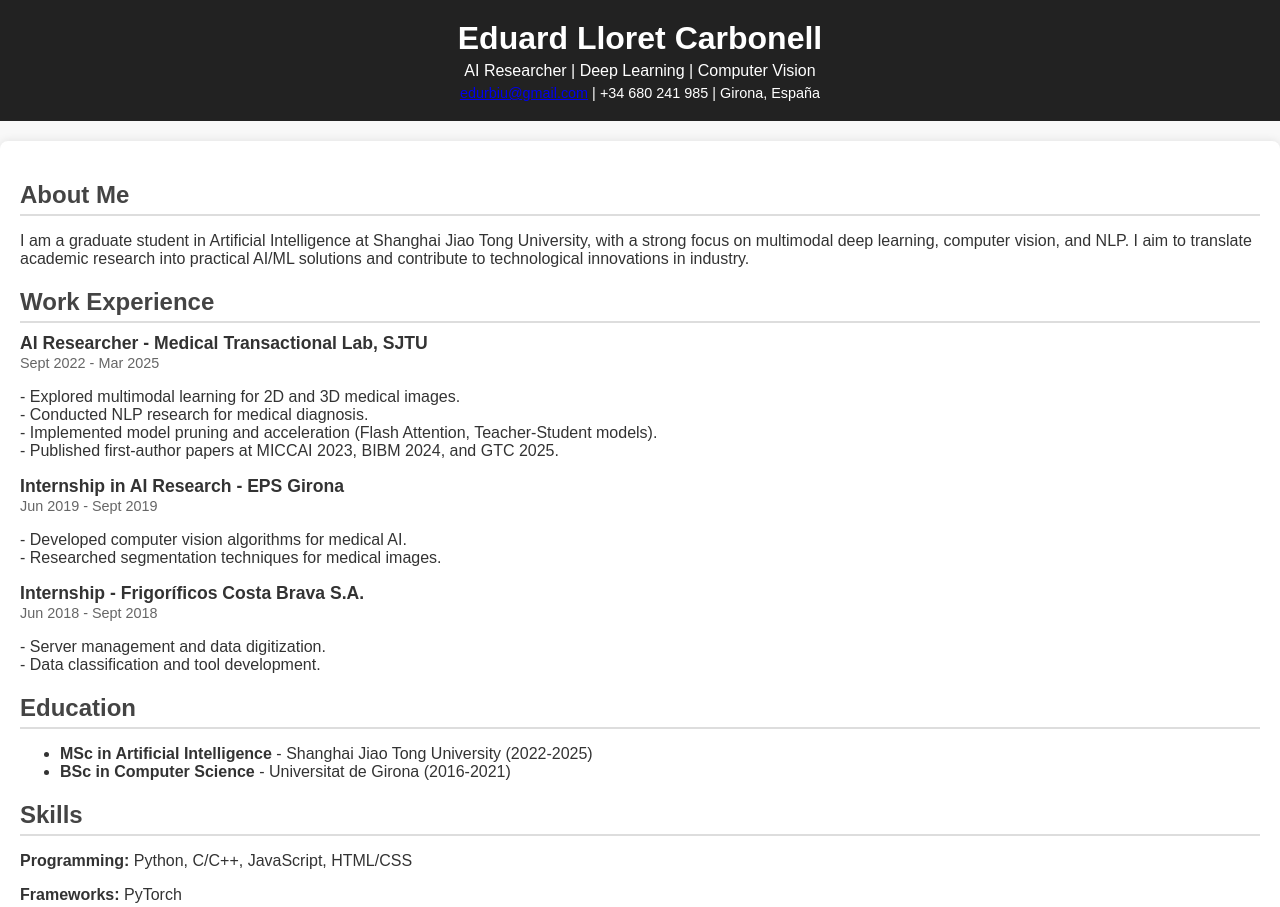
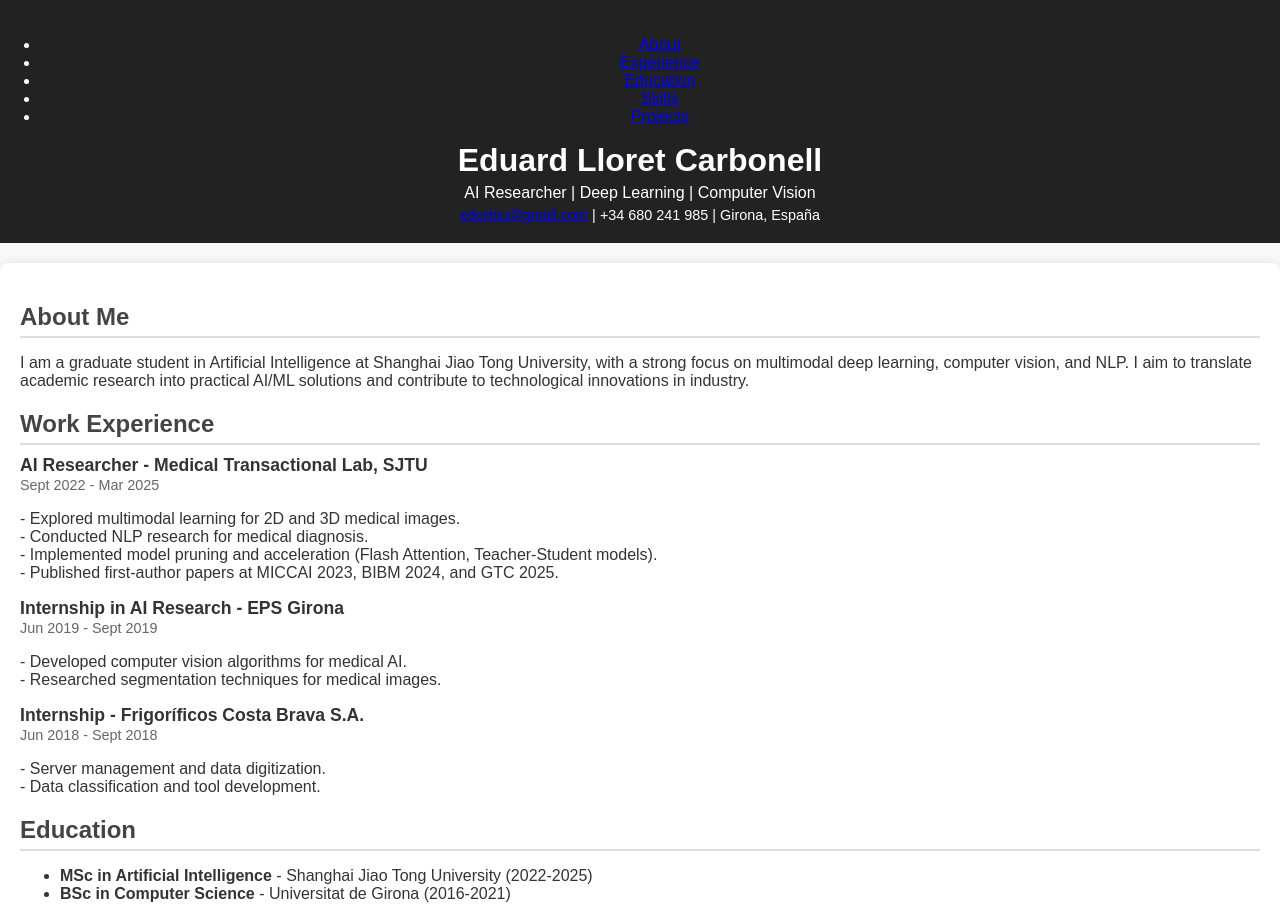
Before and after one commit to edurbi/PW, a plain HTML site: page index.html in a window 1280 px wide. Shown: the top 907 px of the page. Drawn offline with Linux system fonts and the light colour scheme; a script that the page names is missing.

Commit message:
Update index.html

```diff
--- a/index.html
+++ b/index.html
@@ -5,11 +5,23 @@
     <meta name="viewport" content="width=device-width, initial-scale=1.0">
     <title>Eduard Lloret Carbonell - Portfolio</title>
     <link rel="stylesheet" href="style.css">
+    <link rel="preconnect" href="https://fonts.googleapis.com">
+    <link rel="preconnect" href="https://fonts.gstatic.com" crossorigin>
+    <link href="https://fonts.googleapis.com/css2?family=Roboto:wght@400;700&display=swap" rel="stylesheet">
     <script defer src="script.js"></script>
 </head>
 <body>
     <header>
-        <div class="container">
+        <nav>
+            <ul class="navbar">
+                <li><a href="#about">About</a></li>
+                <li><a href="#experience">Experience</a></li>
+                <li><a href="#education">Education</a></li>
+                <li><a href="#skills">Skills</a></li>
+                <li><a href="#projects">Projects</a></li>
+            </ul>
+        </nav>
+        <div class="hero">
             <h1>Eduard Lloret Carbonell</h1>
             <p>AI Researcher | Deep Learning | Computer Vision</p>
             <div class="contact">
@@ -21,7 +33,7 @@
     </header>
 
     <main>
-        <section id="about">
+        <section id="about" class="fade-in">
             <h2>About Me</h2>
             <p>
                 I am a graduate student in Artificial Intelligence at Shanghai Jiao Tong University,
@@ -31,7 +43,7 @@
             </p>
         </section>
 
-        <section id="experience">
+        <section id="experience" class="fade-in">
             <h2>Work Experience</h2>
             <div class="job">
                 <h3>AI Researcher - Medical Transactional Lab, SJTU</h3>
@@ -61,7 +73,7 @@
             </div>
         </section>
 
-        <section id="education">
+        <section id="education" class="fade-in">
             <h2>Education</h2>
             <ul>
                 <li><strong>MSc in Artificial Intelligence</strong> - Shanghai Jiao Tong University (2022-2025)</li>
@@ -69,14 +81,14 @@
             </ul>
         </section>
 
-        <section id="skills">
+        <section id="skills" class="fade-in">
             <h2>Skills</h2>
             <p><strong>Programming:</strong> Python, C/C++, JavaScript, HTML/CSS</p>
             <p><strong>Frameworks:</strong> PyTorch</p>
             <p><strong>Languages:</strong> English (C2), Spanish (Native), Catalan (Native), Chinese (HSK5/C1)</p>
         </section>
 
-        <section id="projects">
+        <section id="projects" class="fade-in">
             <h2>Projects</h2>
             <ul>
                 <li>Development of multimodal AI models for medical image analysis.</li>
```
